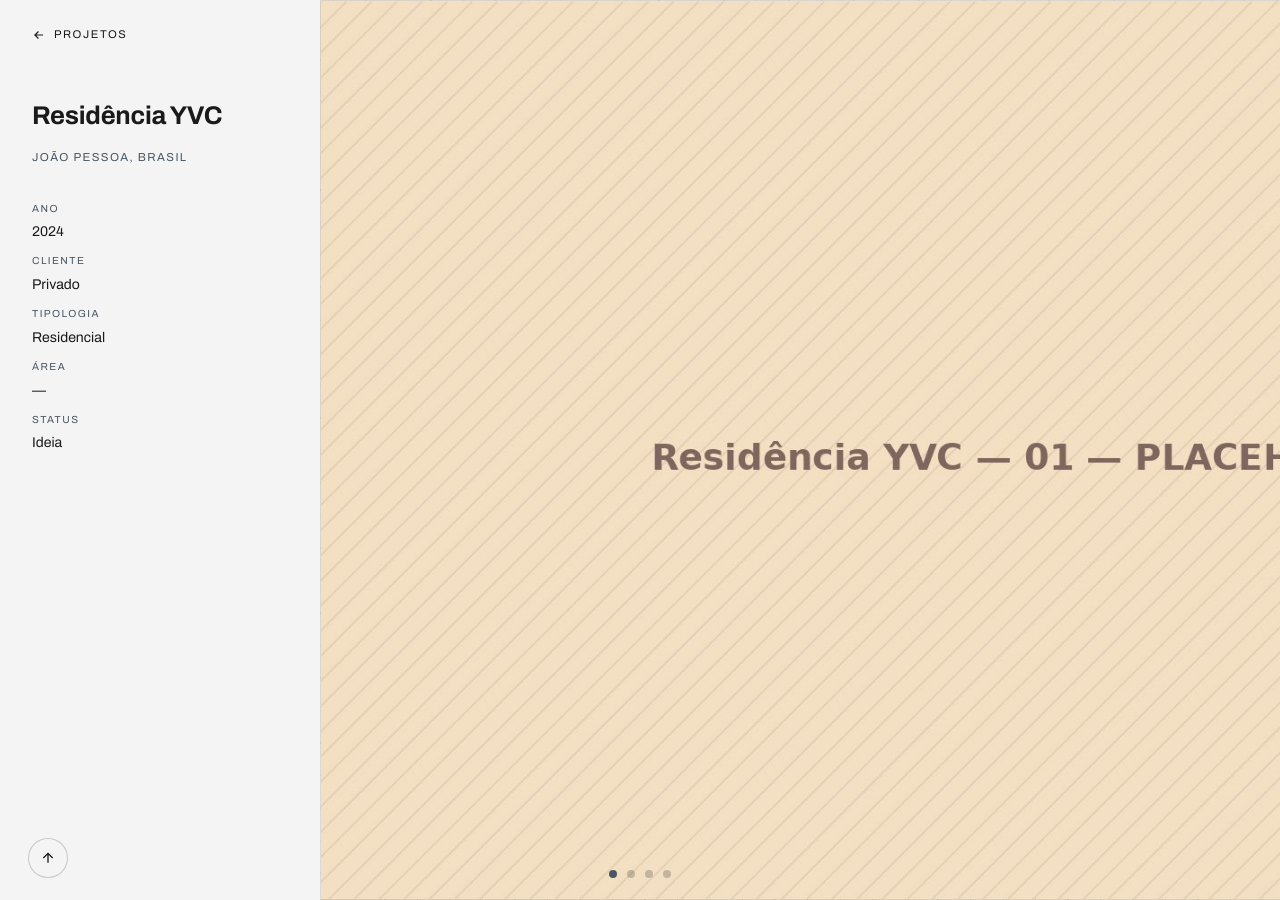
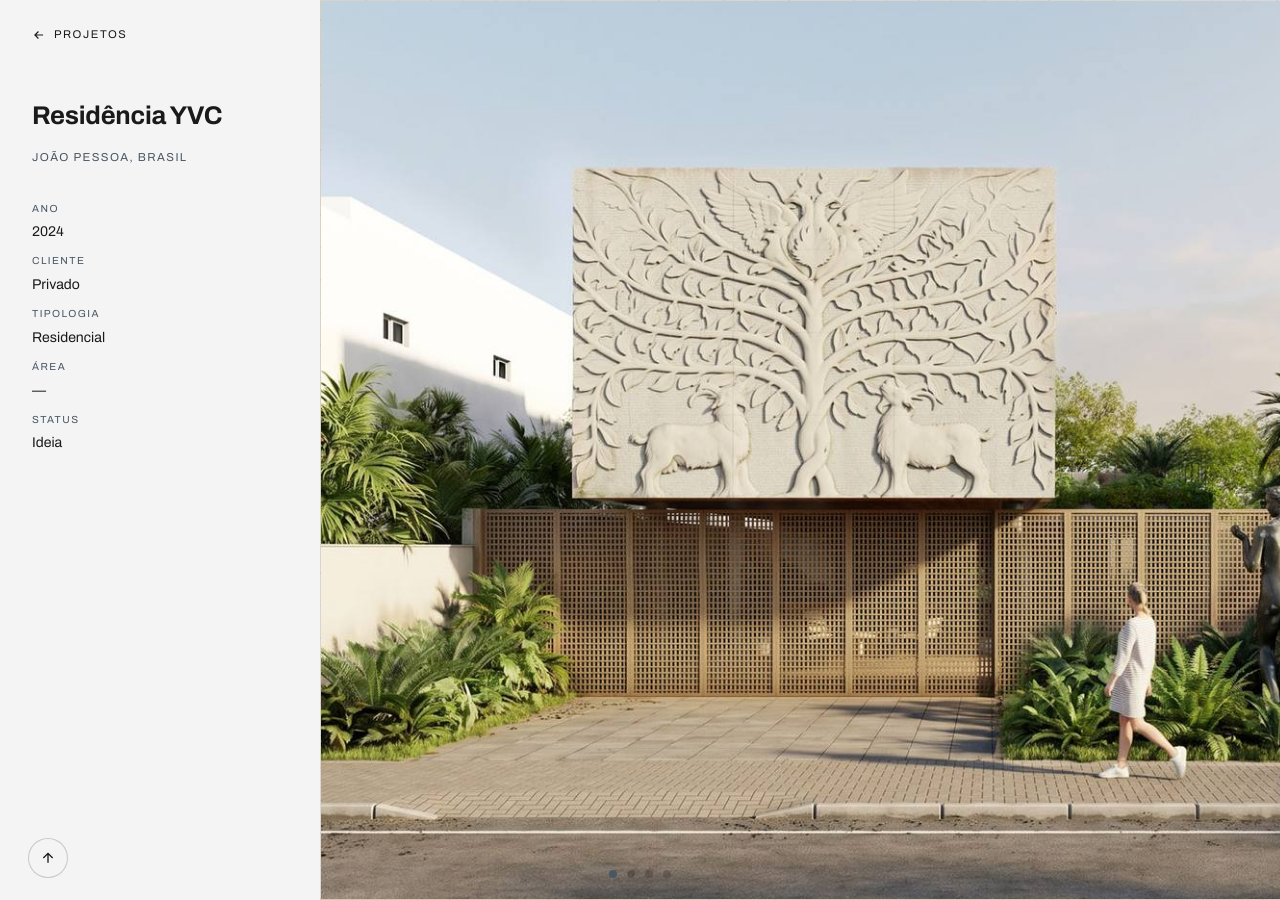
Before and after one commit to cidclementino/portfolio-odisse, a Jekyll site: the page built from _projetos/yvc.html, in a window 1280 px wide. Built offline with Jekyll 4.4.1, drawn with Linux system fonts in a browser that asks for light colours.

Commit message:
Update yvc.html

```diff
--- a/_projetos/yvc.html
+++ b/_projetos/yvc.html
@@ -10,7 +10,7 @@
 ordem: 1
 secoes:
   - tipo: imagem
-    imagem: /images/yvc/01.jpg
+    imagem: /images/yvc/residencia-yvc-001.jpg
     alt: "Residência YVC — fachada"
 
   - tipo: texto
```
